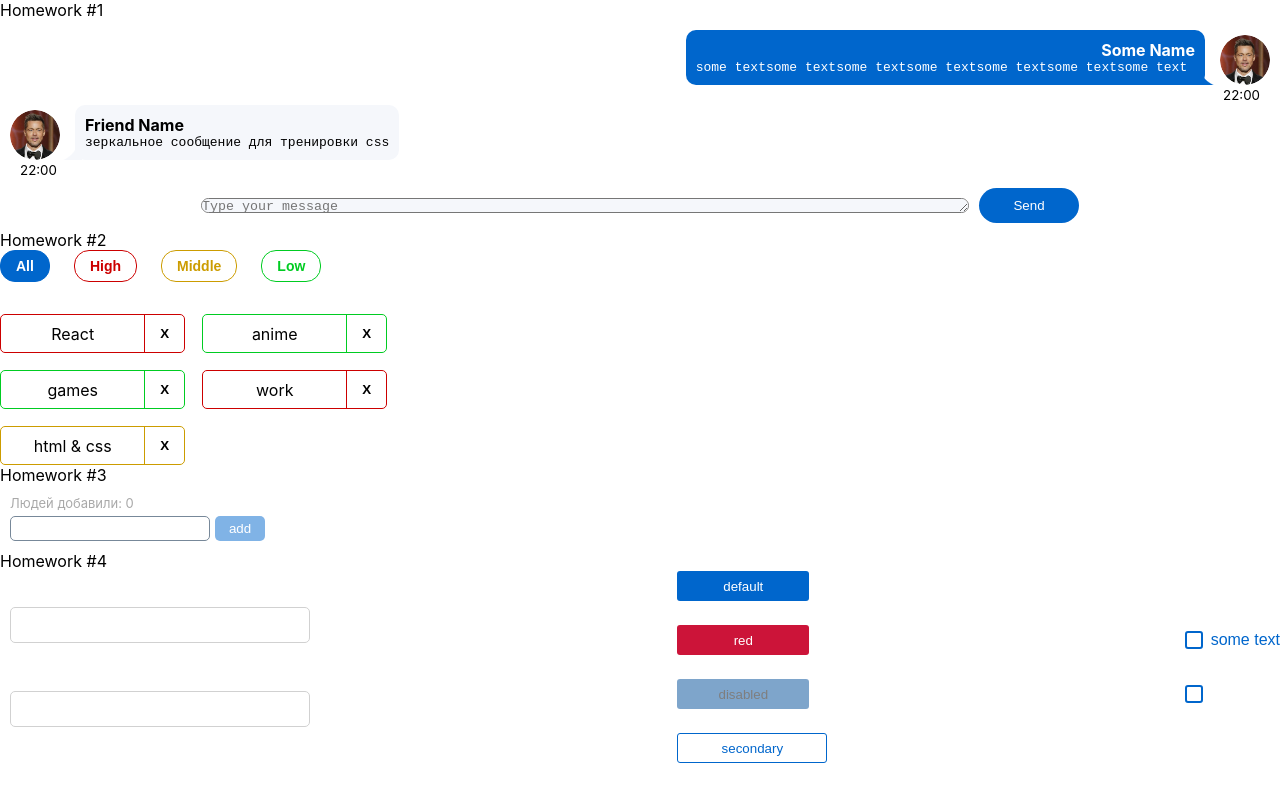
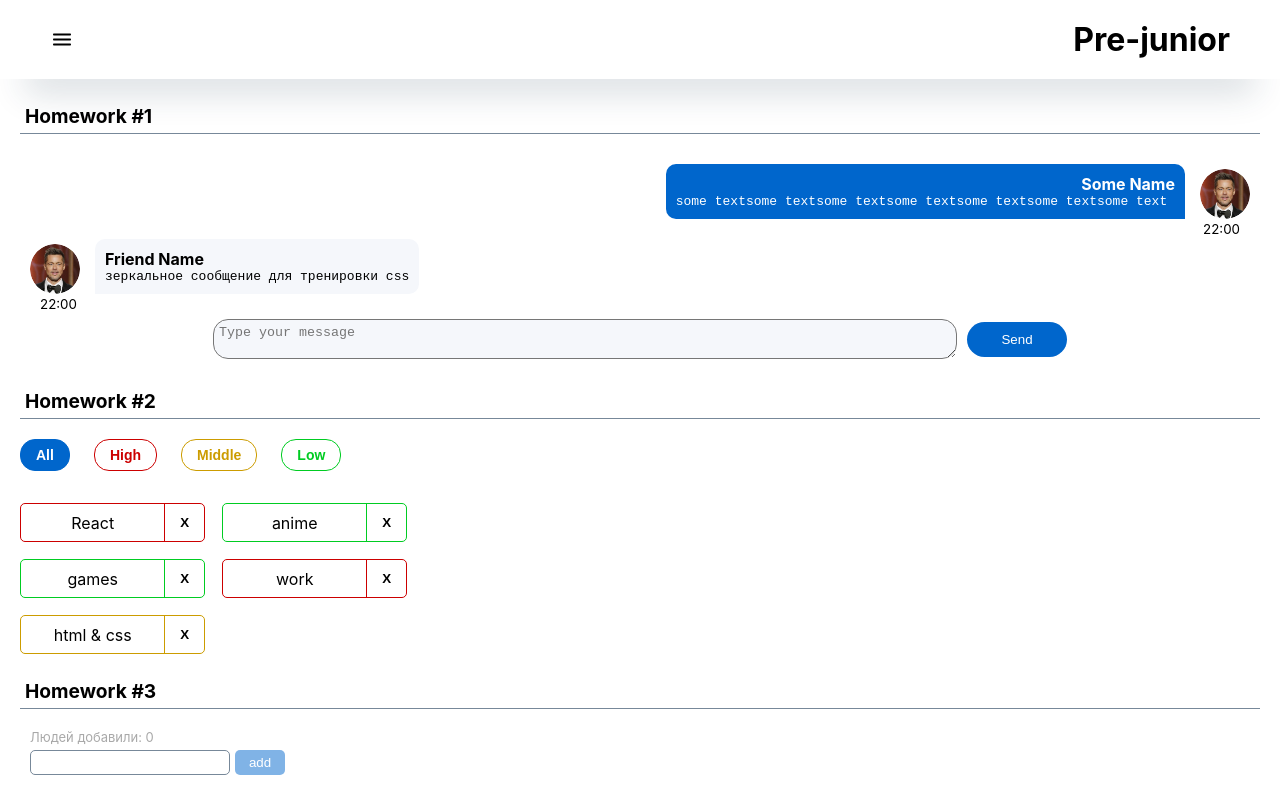
Before and after one commit to maggloo/hws2-master, a React (Create React App) app: page /#/pre-junior in a window 1280 px wide. Shown: the top 800 px of the page. Built offline with nearby package versions, Linux system fonts and the light colour scheme.

Commit message:
hw5 commit

```diff
--- a/package.json
+++ b/package.json
@@ -1,6 +1,6 @@
 {
   "name": "hws2",
-  "homepage": "https://maggloo.github.io/hws2-master",
+  "homepage": "https://maggloo.github.io/hws2-master/",
   "version": "0.1.0",
   "private": true,
   "dependencies": {
--- a/src/s1-main/App.module.css
+++ b/src/s1-main/App.module.css
@@ -1,11 +1,16 @@
 .App {
     --header_height: 60px;
+    width: 100%;
 }
 
 .hw {
-
+    margin: 20px;
 }
 
 .hwTitle {
-
+    margin: 20px;
+    padding: 5px;
+    font-size: larger;
+    font-weight: bolder;
+    border-bottom: lightslategrey solid 1px;
 }
--- a/src/s1-main/App.tsx
+++ b/src/s1-main/App.tsx
@@ -4,17 +4,18 @@ import HW1 from '../s2-homeworks/hw01/HW1'
 import HW2 from "../s2-homeworks/hw02/HW2";
 import HW3 from "../s2-homeworks/hw03/HW3";
 import HW4 from "../s2-homeworks/hw04/HW4";
+import HW5 from "../s2-homeworks/hw05/HW5";
 
 function App() {
     return (
         <div className={s.App}>
-            <HW1/>
+           {/* <HW1/>
             <HW2/>
             <HW3/>
-            <HW4/>
+            <HW4/>*/}
 
             {/*при выполнении дз 5 и более - закомментировать здесь дз 1-4, так как они есть внутри дз 5*/}
-            {/*<HW5/>*/}
+            <HW5/>
         </div>
     );
 }
--- a/src/s2-homeworks/hw01/friend-message/FriendMessage.module.css
+++ b/src/s2-homeworks/hw01/friend-message/FriendMessage.module.css
@@ -22,20 +22,10 @@
     background-color: #F5F7FB;
     color: black;
     padding: 10px;
-    border-radius: 10px;
+    border-radius: 10px 10px 10px 0px;
     position: relative;
 }
 
-.friendText:after {
-    content: "";
-    position: absolute;
-    bottom: 0;
-    right: 98%;
-    display: block;
-    width: 30px;
-    height: 25px;
-    background: radial-gradient(55px at top left, transparent 49%, #F5F7FB 51%) no-repeat right bottom;
-}
 
 .friendName {
     font-weight: bold;
--- a/src/s2-homeworks/hw01/message-sender/MessageSender.module.css
+++ b/src/s2-homeworks/hw01/message-sender/MessageSender.module.css
@@ -9,9 +9,14 @@
 
 .textarea {
     display: inline-block;
+    min-height: 40px;
+    max-height: 40px;
     width: 60%;
+    max-width: 60%;
+    min-width: 60%;
     border-radius: 15px;
     background-color: #f5f7fb;
+    padding: 5px;
 }
 
 .button {
--- a/src/s2-homeworks/hw01/message/Message.module.css
+++ b/src/s2-homeworks/hw01/message/Message.module.css
@@ -24,21 +24,10 @@
     background-color: #0066cc;
     color: white;
     padding: 10px;
-    border-radius: 10px;
+    border-radius: 10px 10px 0px 10px;
     position: relative;
     text-align: right;
     width: 100%;
-}
-
-.text:after {
-    content: "";
-    position: absolute;
-    bottom: 0;
-    left: 98%;
-    display: block;
-    width: 30px;
-    height: 25px;
-    background: radial-gradient(55px at top right, transparent 49%, #0066cc 51%) no-repeat right bottom;
 }
 
 .name {
--- a/src/s2-homeworks/hw05/Pages.tsx
+++ b/src/s2-homeworks/hw05/Pages.tsx
@@ -8,7 +8,7 @@ import JuniorPlus from './pages/JuniorPlus'
 export const PATH = {
     PRE_JUNIOR: '/pre-junior',
     JUNIOR: '/junior',
-    JUNIOR_PLUS: '/junior-plus',
+    JUNIOR_PLUS: '/junior_plus',
 }
 
 function Pages() {
@@ -18,15 +18,15 @@ function Pages() {
             <Routes>
                 {/*роутинг будут писать студенты*/}
                 {/*в начале мы попадаем на страницу '/' и переходим сразу на страницу /pre-junior*/}
-                {/*<Route ...*/}
+                <Route path={'/'} element={<PreJunior />}/>
 
                 {/*роуты для /pre-junior, /junior, /junior-plus*/}
-                {/*<Route ...*/}
-                {/*<Route ...*/}
-                {/*<Route ...*/}
+                <Route path={PATH.PRE_JUNIOR} element={<PreJunior />}/>
+                <Route path={PATH.JUNIOR} element={ <Junior />} />
+                <Route path={PATH.JUNIOR_PLUS} element={ <JuniorPlus />} />
 
                 {/*роут для несуществующей страницы должен отрисовать <Error404 />*/}
-                {/*<Route ...*/}
+                <Route path='*' element={ < Error404 />} />
             </Routes>
         </div>
     )
--- a/src/s2-homeworks/hw05/header/Header.module.css
+++ b/src/s2-homeworks/hw05/header/Header.module.css
@@ -2,6 +2,10 @@
 }
 
 .header {
+    display: flex;
+    justify-content: space-between;
+    padding: 20px 50px;
+    box-shadow: 0px 38px 34px -25px rgba(34, 60, 80, 0.19);
 }
 
 .header h1 {
--- a/src/s2-homeworks/hw05/sidebar/Sidebar.module.css
+++ b/src/s2-homeworks/hw05/sidebar/Sidebar.module.css
@@ -1,24 +1,70 @@
 .sidebar {
+    height: 100%;
+    width: 0;
+    position: fixed;
+    z-index: 2;
+    top: 0;
+    left: 0;
+    overflow-x: hidden;
+    background-color: white;
+    padding-top: 60px;
+    transition: 0.7s;
 }
 
 .sidebar.open {
+    display: flex;
+    flex-direction: column;
+    position: absolute;
+    background-color: #d3faff;
+    height: 100%;
+    padding: 50px;
+    width: 300px;
+    gap: 15px;
+    transition: 0.7s;
+    opacity: 1;
 }
 
 .background {
+    background-color: black;
+    opacity: 0.5;
+    position: absolute;
+    width: 100%;
+    z-index: 1;
+    height: 100vh;
 }
 
 .nav {
+    display: flex;
+    flex-direction: column;
+    font-size: 20px;
 }
 
 .nav a {
+    display: block;
+    color: black;
+    text-decoration-line: none;
+    font-weight: bolder;
+    width: 200px;
+    padding: 20px 30px;
 }
 
 .nav a:hover {
+    color: #58ACFF;
 }
 
 .nav a.active {
+    text-decoration-line: underline;
+    color: #0059B2;
 }
+
 .close {
+    width: 0;
+    background-color: white;
+    border: none;
+    position: absolute;
+    top: 20px;
+    right: 50px;
+    margin-left: 50px;
 }
 
 .close img {
--- a/src/s2-homeworks/hw05/sidebar/Sidebar.tsx
+++ b/src/s2-homeworks/hw05/sidebar/Sidebar.tsx
@@ -15,7 +15,8 @@ export const Sidebar: FC<PropsType> = ({open, handleClose}) => {
     return (
         <>
             {/*затемнение справа от открытого меню*/}
-            {open && <div className={s.background} onClick={handleClose}/>}
+            {open && <div className={s.background} onClick={handleClose}/>
+            }
 
             <aside className={sidebarClass}>
                 <button className={s.close} onClick={handleClose}>
@@ -31,7 +32,9 @@ export const Sidebar: FC<PropsType> = ({open, handleClose}) => {
                         id={'hw5-pre-junior-link'}
                         to={PATH.PRE_JUNIOR}
                         onClick={handleClose}
-                        // className={...} // делает студент
+                        className ={isActive => isActive.isActive ?
+                            s.active : ''
+                        } // делает студент
                     >
                         Pre-junior
                     </NavLink>
@@ -39,7 +42,9 @@ export const Sidebar: FC<PropsType> = ({open, handleClose}) => {
                         id={'hw5-junior-link'}
                         to={PATH.JUNIOR}
                         onClick={handleClose}
-                        // className={...} // делает студент
+                        className ={isActive => isActive.isActive ?
+                            s.active : ''
+                        }  // делает студент
                     >
                         Junior
                     </NavLink>
@@ -47,7 +52,9 @@ export const Sidebar: FC<PropsType> = ({open, handleClose}) => {
                         id={'hw5-junior-plus-link'}
                         to={PATH.JUNIOR_PLUS}
                         onClick={handleClose}
-                        // className={...} // делает студент
+                        className ={isActive => isActive.isActive ?
+                            s.active : ''
+                        }  // делает студент
                     >
                         Junior Plus
                     </NavLink>
```
